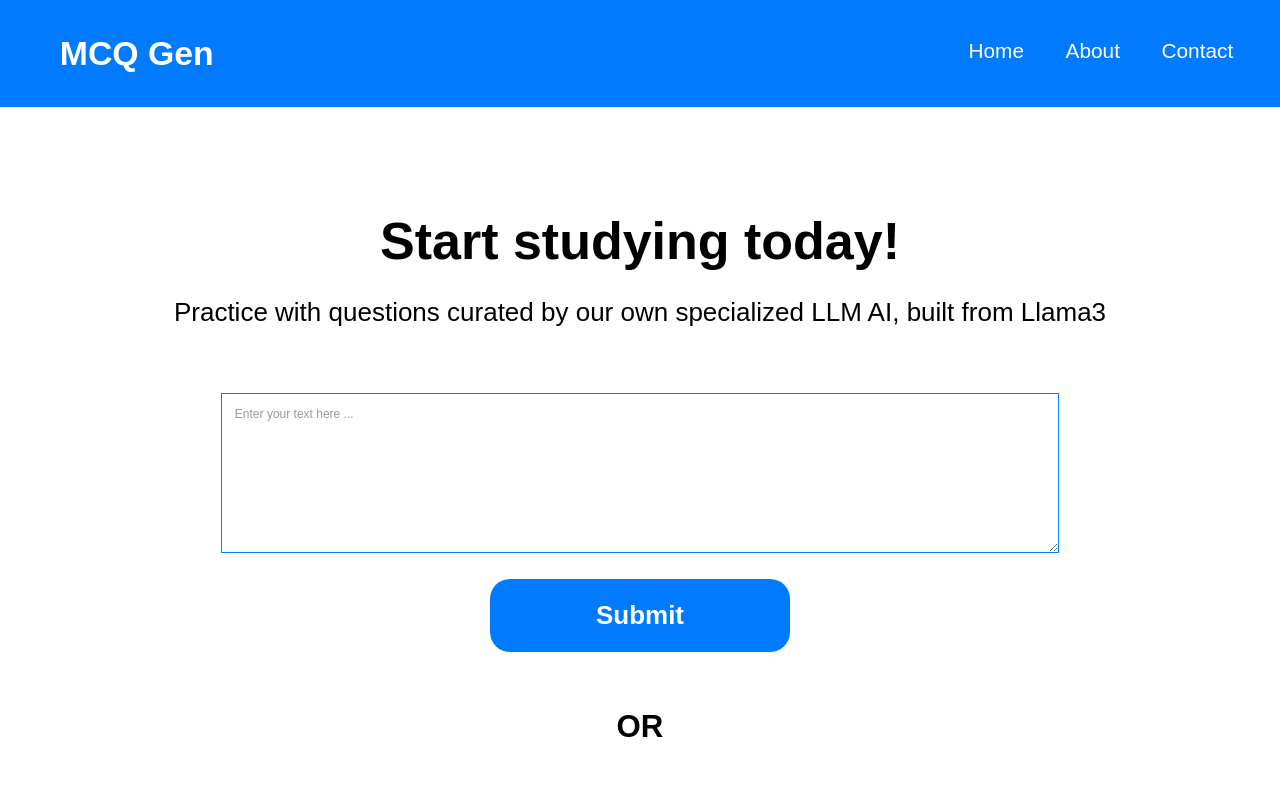
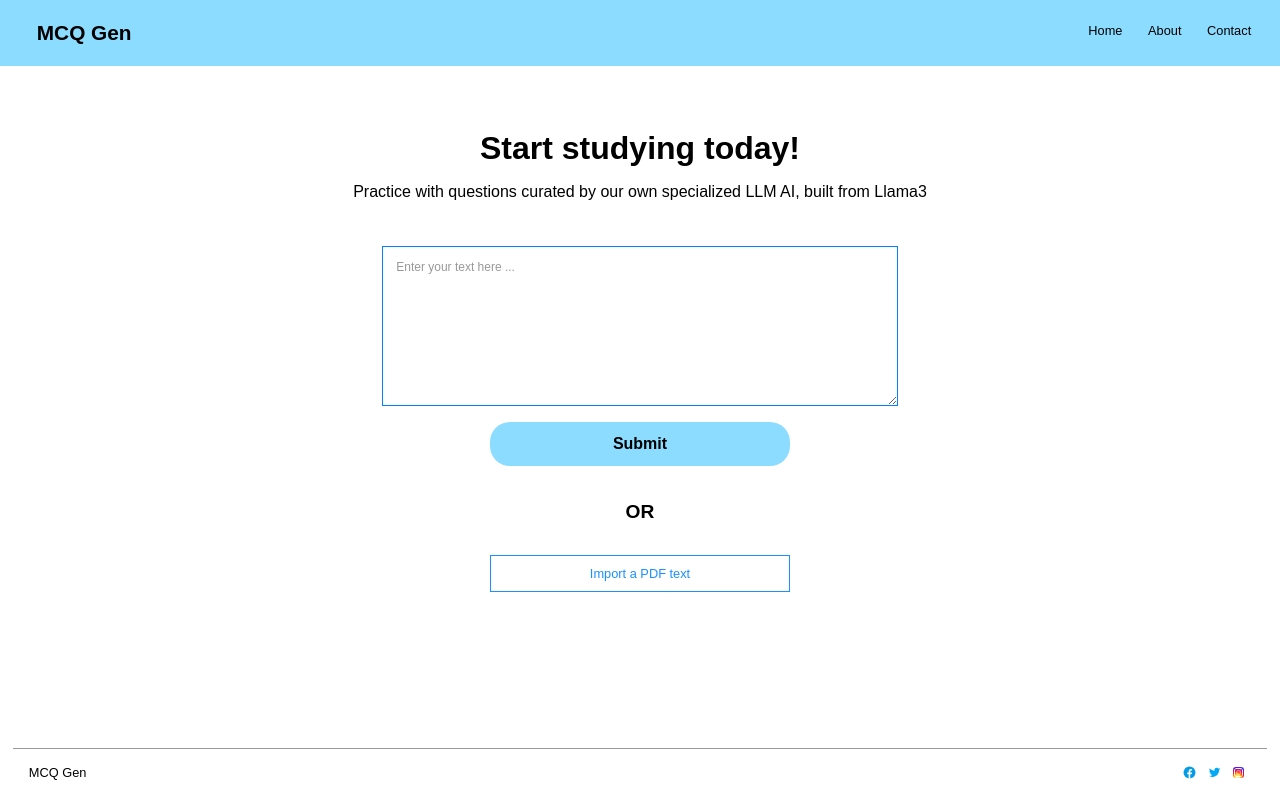
Before and after one commit to Summer-Project-Tog/mcqs_generator, a React (Create React App) app in the folder mcqs_generator/: page / in a window 1280 px wide. Shown: the top 796 px of the page. Built offline with nearby package versions, Linux system fonts and the light colour scheme.

Commit message:
fix home page css

```diff
--- a/mcqs_generator/src/App.css
+++ b/mcqs_generator/src/App.css
@@ -16,7 +16,7 @@ html, body {
   min-height: 100vh;
   display: flex;
   flex-direction: column;
-  font-size: calc(10px + 2vmin);
+  /* font-size: calc(10px + 2vmin); */
 }
 
 .App-header {
@@ -43,9 +43,9 @@ html, body {
   display: flex;
   justify-content: space-between;
   width: 100%;
-  background-color: #007bff;
+  background-color: #8bdcff;
   padding: 1.3em 1em;
-  color: white;
+  color: black;
 }
 
 .logo {
@@ -58,7 +58,7 @@ nav a {
   margin-left: 1em;
   margin-right: 1em;
   text-decoration: none;
-  color: white;
+  color: black;
   font-weight: 500;
   font-size: 0.8em;
 }
@@ -96,7 +96,7 @@ textarea::placeholder {
 }
 
 .submit-button {
-  background-color: #007bff;
+  background-color: #8bdcff;
   width: 300px;
   font-weight: 550;
   border: none;
@@ -105,7 +105,7 @@ textarea::placeholder {
   font-size: 1em;
   cursor: pointer;
   margin: 1em 0;
-  color: white;
+  color: black;
 }
 
 .content .OR-logo{
@@ -119,9 +119,9 @@ textarea::placeholder {
   width: 300px;
   border: none;
   padding: 0.8em 1em;
-  border: 1.5px solid #0085FF;
+  border: 1.5px solid #1a91ff;
   font-size: 0.8em;
-  color: #0085FF;
+  color: #1a91ff;
   cursor: pointer;
   margin: 1em 0;
 }
```
